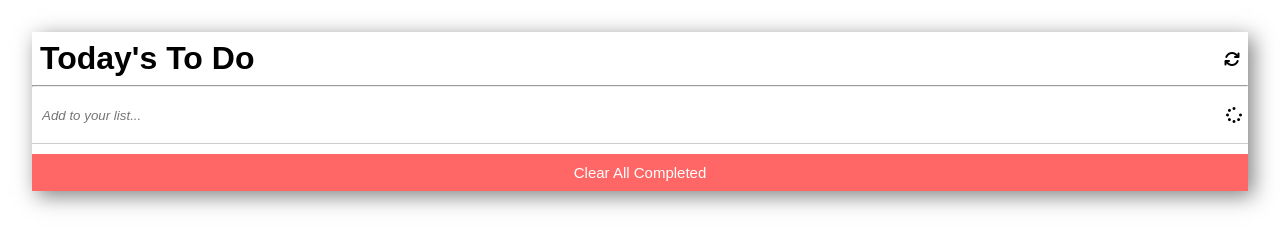
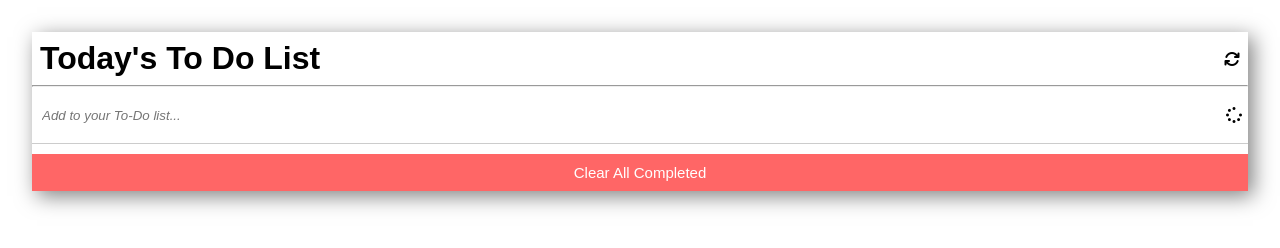
Before and after one commit to bhushan354/To-Do-List, a website built with webpack: page src/index.html in a window 1280 px wide. Built offline with nearby package versions, Linux system fonts and the light colour scheme.

Commit message:
Updated index.html

```diff
--- a/src/index.html
+++ b/src/index.html
@@ -14,14 +14,14 @@
 
         <!-- headings -->
         <div class="heading">
-            <h1>Today's To Do</h1>
+            <h1>Today's To Do List</h1>
             <i id="title-icon" class="fa-solid fa-arrows-rotate"></i>
         </div>
         <hr>
 
         <!-- input tasks -->
         <div class="inputTasks">
-            <input type="text" id="typeTasks" placeholder="Add to your list..."/>
+            <input type="text" id="typeTasks" placeholder="Add to your To-Do list..."/>
             <i class="fa-solid fa-spinner"></i>
         </div>
 
```
